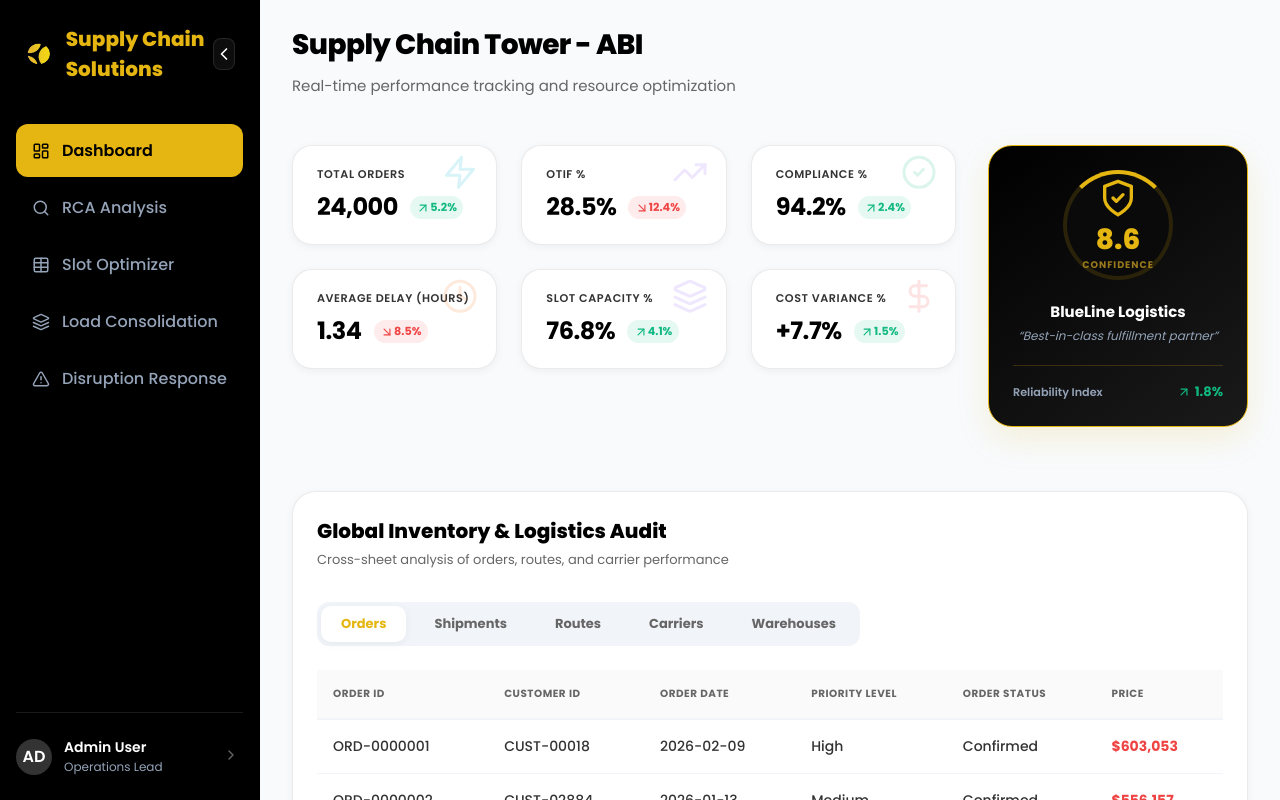
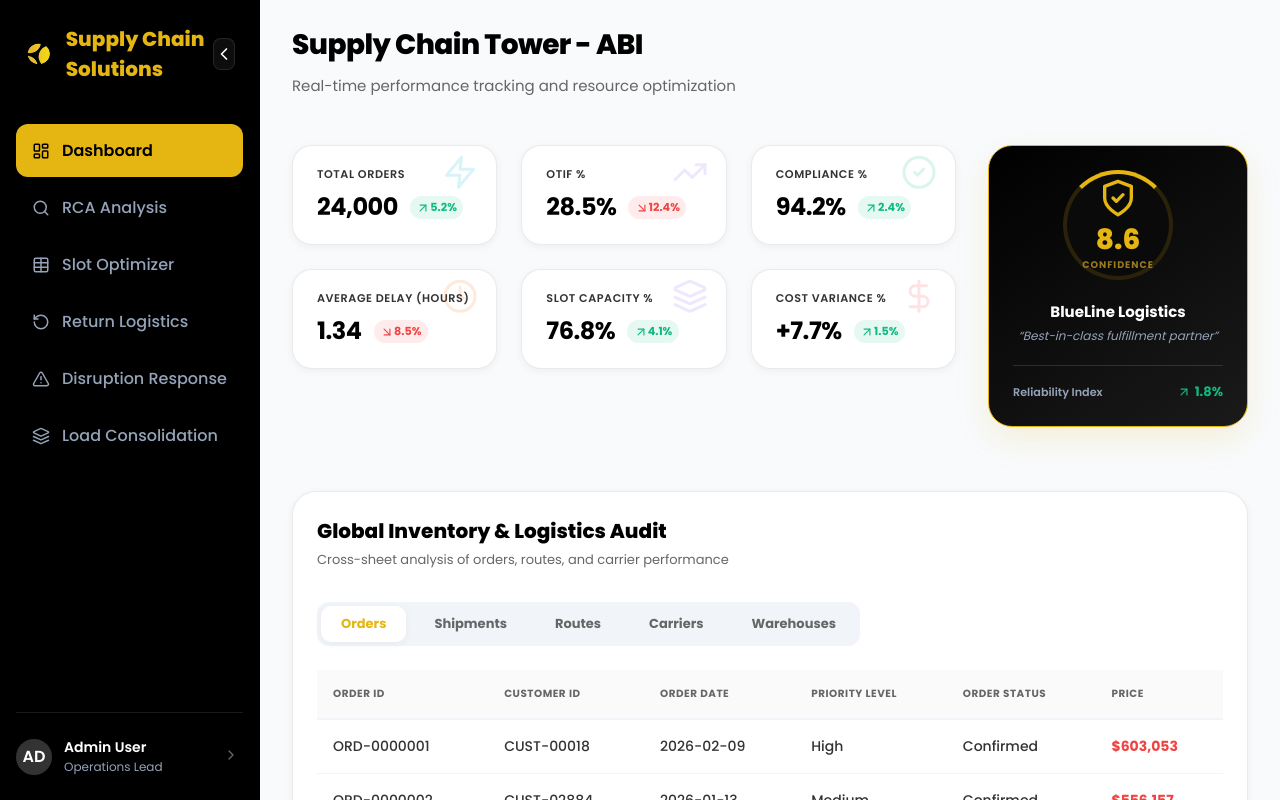
Before and after one commit to Anushkacsv/Plan-Adherence---Supply-Chain-Tower-Agents, a React (Vite) app: page / in a window 1280 px wide. Both pictures are taken after a click on the button "Launch Console". Built offline with nearby package versions, Linux system fonts and the light colour scheme.

Commit message:
UI: Reorder navigation, move Load Consolidation to bottom, add Return Logistics

```diff
--- a/src/App.tsx
+++ b/src/App.tsx
@@ -129,8 +129,9 @@ function App() {
         { id: 'dashboard', label: 'Dashboard', icon: <LayoutDashboard size={18} /> },
         { id: 'rca', label: 'RCA Analysis', icon: <Search size={18} /> },
         { id: 'transport', label: 'Slot Optimizer', icon: <Table size={18} /> },
-        { id: 'consolidation', label: 'Load Consolidation', icon: <Layers size={18} /> },
-        { id: 'disruption', label: 'Disruption Response', icon: <AlertTriangle size={18} /> }
+        { id: 'returns', label: 'Return Logistics', icon: <RotateCcw size={18} /> },
+        { id: 'disruption', label: 'Disruption Response', icon: <AlertTriangle size={18} /> },
+        { id: 'consolidation', label: 'Load Consolidation', icon: <Layers size={18} /> }
     ];
 
     // Load suggested shipments from dashboard_data.json
```
